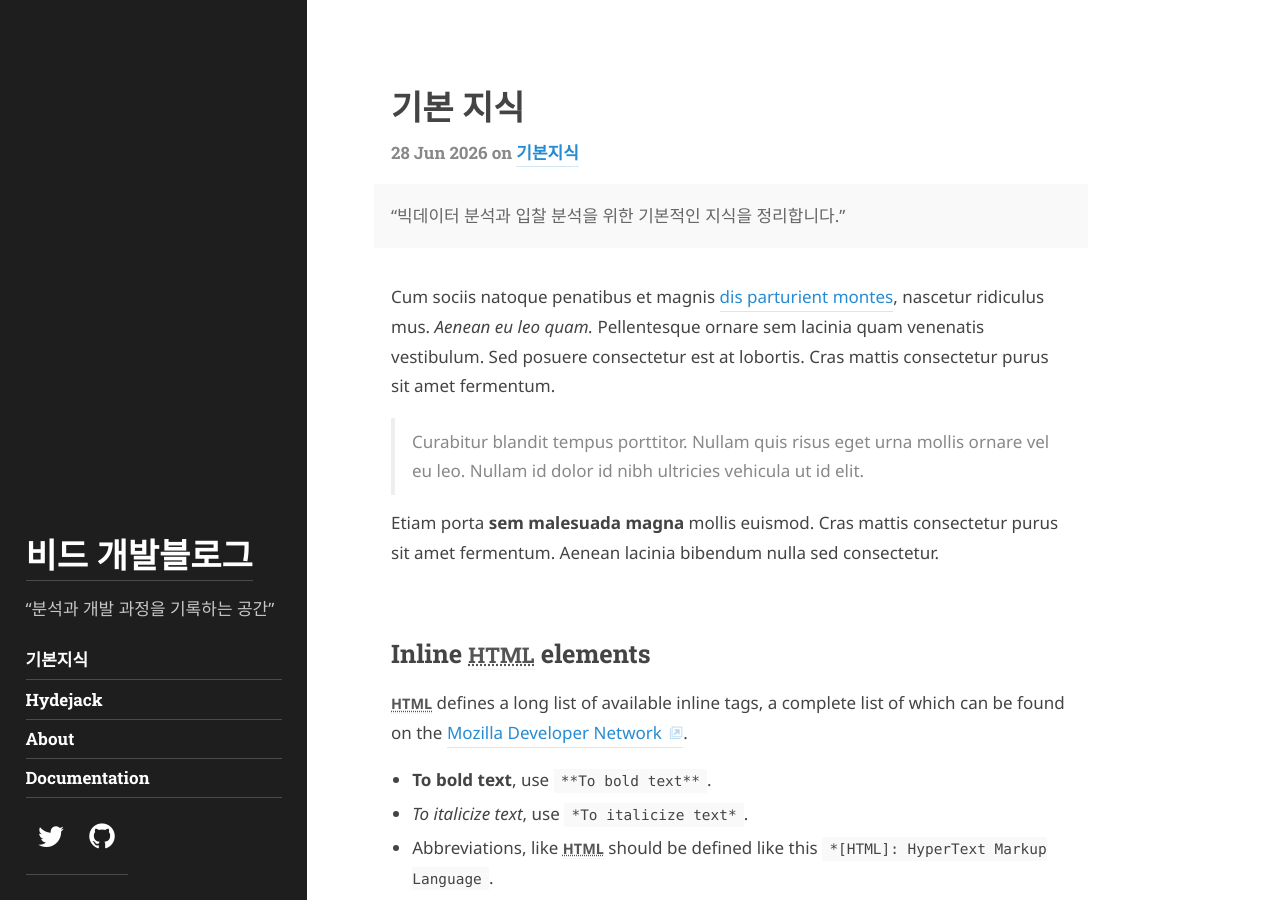
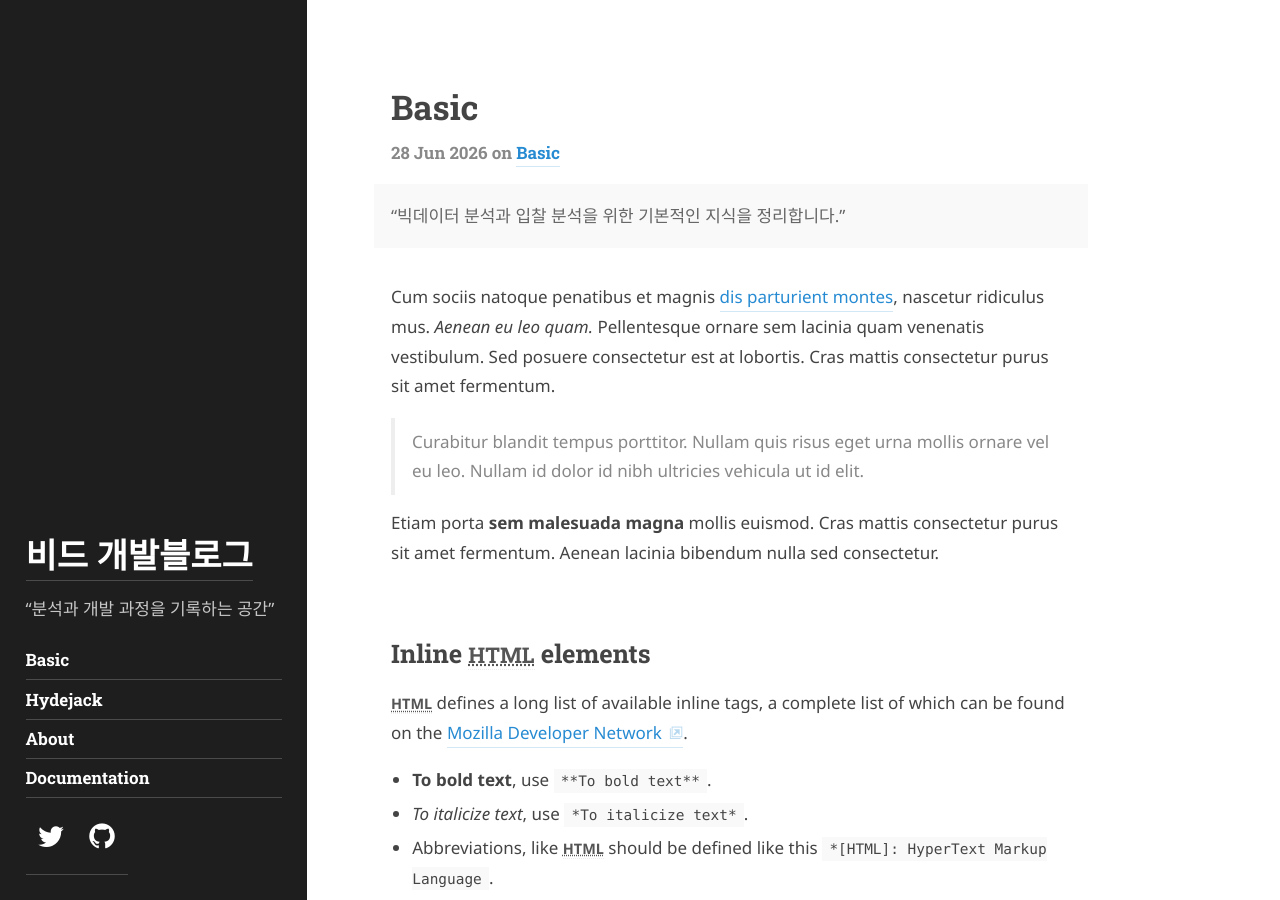
Before and after one commit to Kaguls/github.io-Bid-Data-Analysis, a Jekyll site: the page built from _posts/2026-06-28-기본설명1.md, in a window 1280 px wide and 900 px high. Built offline with Jekyll 4.4.1, drawn with Linux system fonts in a browser that asks for light colours; some web fonts are replaced.

Commit message:
업데이트 베이직으로

```diff
--- a/_featured_tags/기본지식.md
+++ b/_featured_tags/Basic.md
@@ -1,7 +1,7 @@
 ---
 layout: list
-title: 기본지식
-slug: 기본지식
+title: Basic
+slug: Basic
 menu: true
 order: 1
 description: >
--- a/_posts/2026-06-28-기본설명1.md
+++ b/_posts/2026-06-28-기본설명1.md
@@ -1,9 +1,9 @@
 ---
 layout: post
-title: 기본 지식
+title: Basic
 description: >
   "빅데이터 분석과 입찰 분석을 위한 기본적인 지식을 정리합니다."
-tags: [기본지식]
+tags: [Basic]
 author: author2
 canonical_url: http://hyde.getpoole.com/2012/02/07/example-content/
 ---
```
